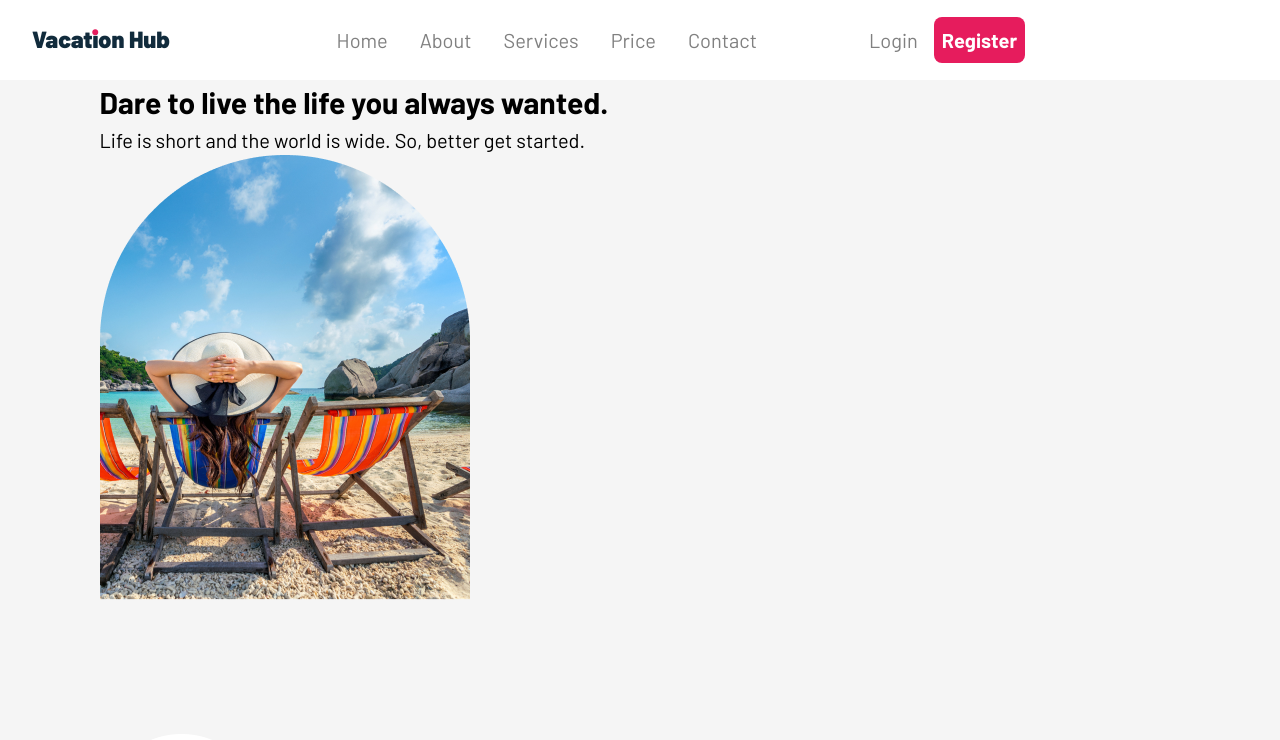
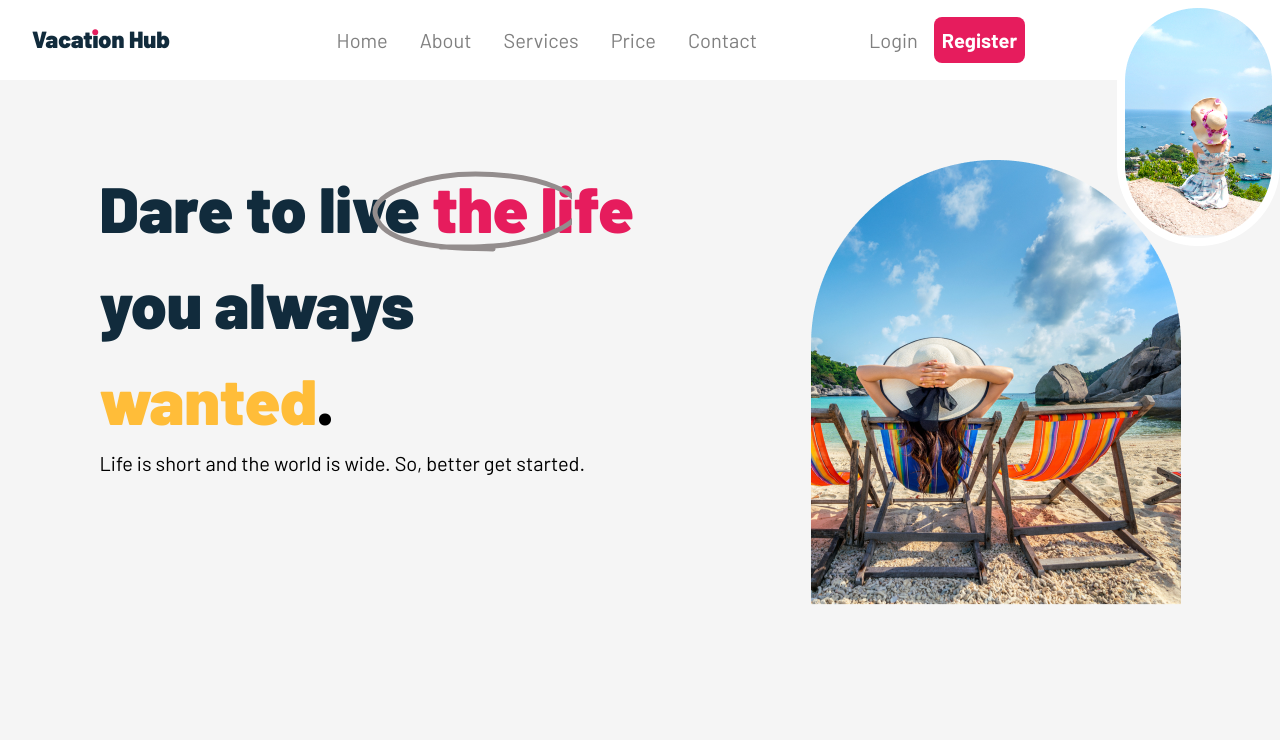
Before and after one commit to Jarominas/React-Landing-VacationHub, a React (Vite) app in the folder react-landing-vacationhub/: page / in a window 1280 px wide. Shown: the top 740 px of the page. Built offline with nearby package versions, Linux system fonts and the light colour scheme.

Commit message:
home component 05.14.2023

```diff
--- a/react-landing-vacationhub/src/Components/Home/Home.jsx
+++ b/react-landing-vacationhub/src/Components/Home/Home.jsx
@@ -1,21 +1,30 @@
 import './home.css'
 import largeImg from './Home-Img-Large.png'
 import smallImg from './Home-Img-Small.png'
+
 const Home = () => {
     return (
         <section className='home'>
             <div className='home-content'>
                 <h1>
                     Dare to live <span className='life-word'>the life</span> you
-                    always <span className='wanted-word'>wanted</span>.
+                    always <p className='wanted-word'>wanted</p>
                 </h1>
                 <p>
                     Life is short and the world is wide. So, better get started.
                 </p>
             </div>
             <div className='home-images'>
-                <img src={largeImg} alt='home-img-large' />
-                <img src={smallImg} alt='home-img-small' />
+                <img
+                    className='img-large'
+                    src={largeImg}
+                    alt='home-img-large'
+                />
+                <img
+                    className='img-small'
+                    src={smallImg}
+                    alt='home-img-small'
+                />
             </div>
         </section>
     )
--- a/react-landing-vacationhub/src/Components/Home/home.css
+++ b/react-landing-vacationhub/src/Components/Home/home.css
@@ -0,0 +1,49 @@
+.home {
+    display: flex;
+    justify-content: space-between;
+    margin-top: 5rem;
+}
+
+.home-content {
+    max-width: 570px;
+}
+
+.home h1 {
+    font-size: 4rem;
+    font-weight: 900;
+    color: #112b3c;
+}
+.home span {
+    color: #e61c5d;
+    position: relative;
+}
+.home span::after {
+    content: '';
+    display: block;
+    background-image: url(./circle.svg);
+
+    position: absolute;
+    width: 200px;
+    height: 100px;
+    background-repeat: no-repeat;
+
+    top: 3%;
+    left: -30%;
+}
+.home .wanted-word {
+    color: #ffbd39;
+}
+.home .wanted-word::after {
+    content: '.';
+    color: black;
+}
+
+.img-large {
+    position: relative;
+}
+
+.img-small {
+    position: absolute;
+    top: 0;
+    right: 0;
+}
```
Also changed, not shown: react-landing-vacationhub/src/Components/Home/circle.svg (added).
